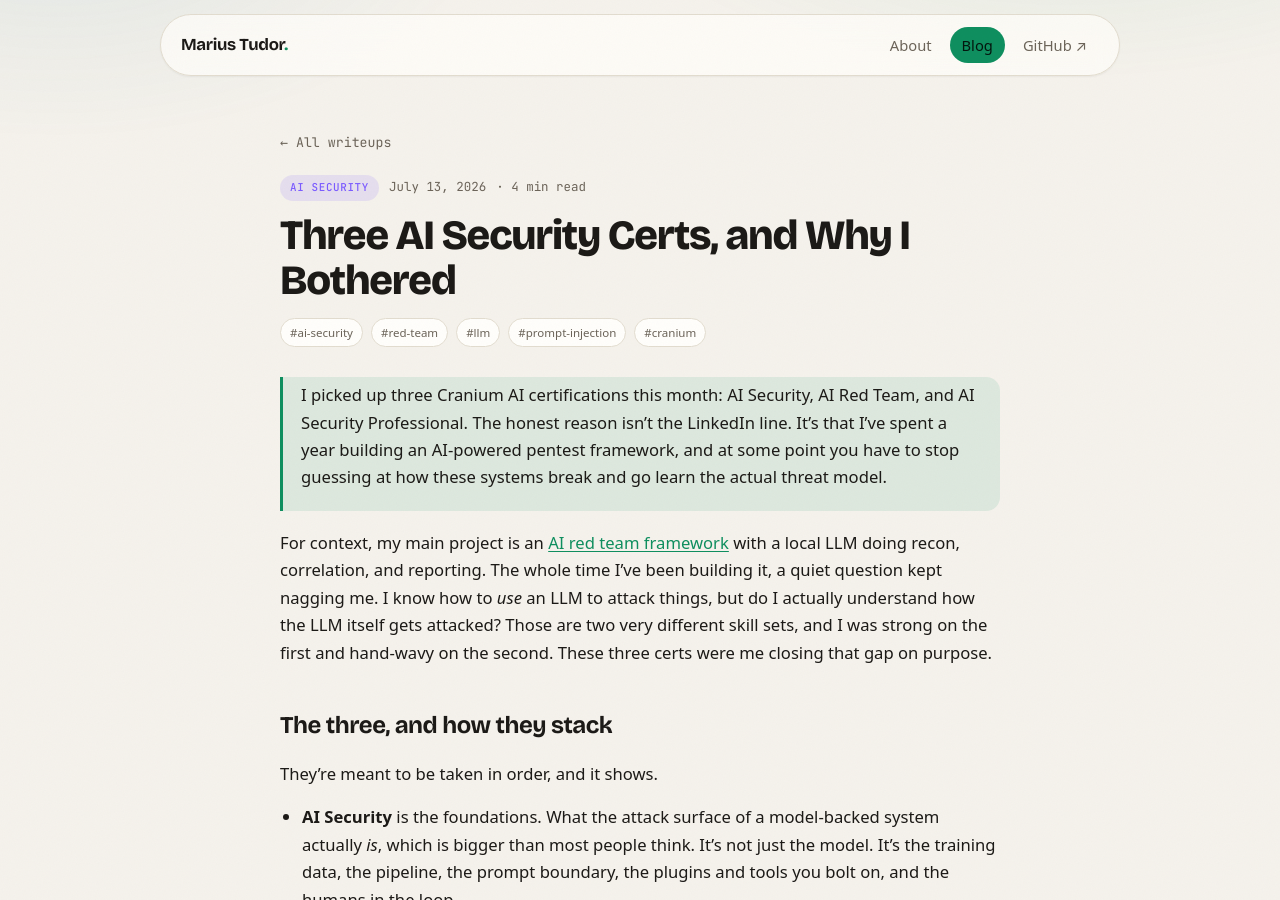
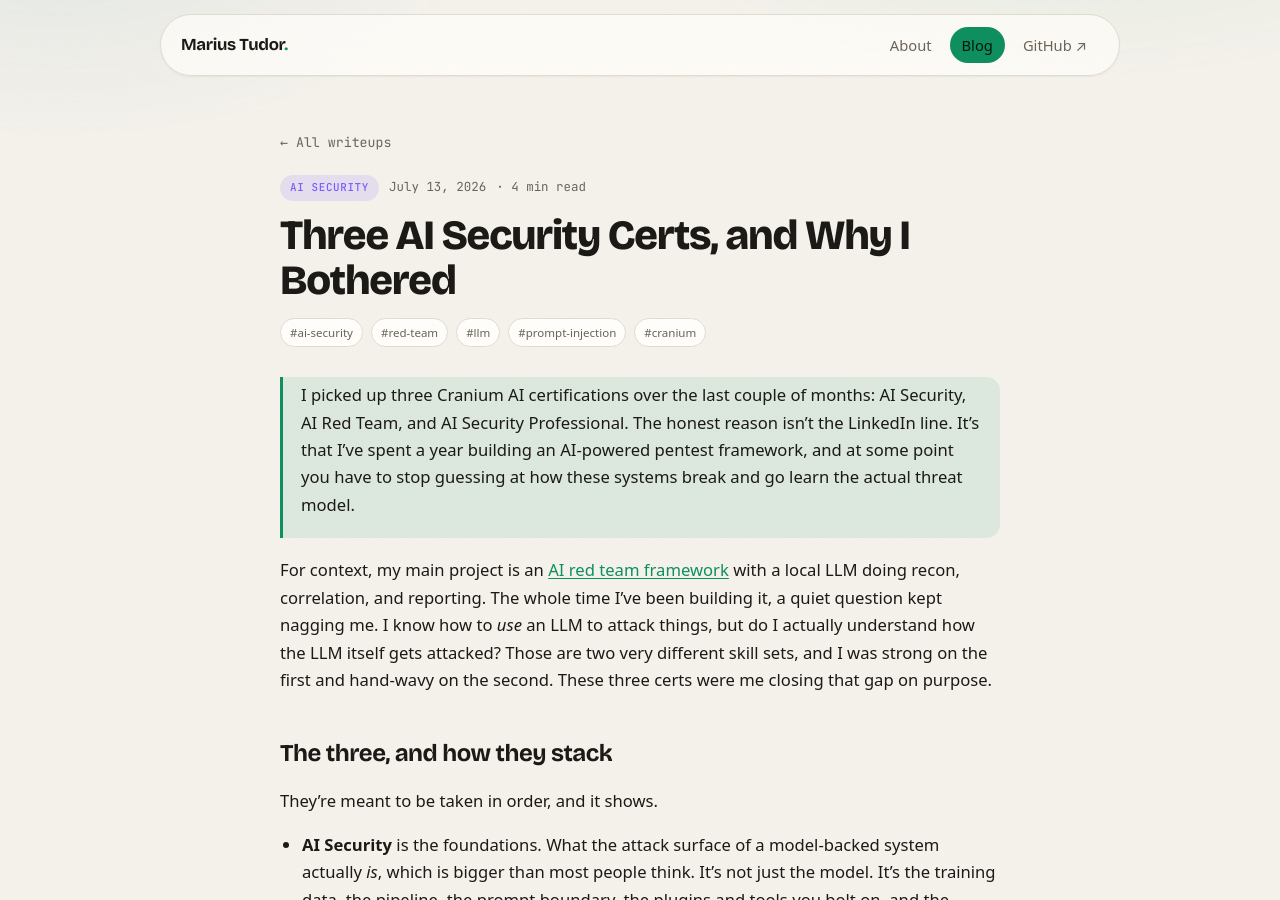
Before and after one commit to mariustudor07/mariustudor07.github.io, a Jekyll site: the page built from _posts/2026-07-13-cranium-ai-security-certifications.md, in a window 1280 px wide and 900 px high. Built offline with Jekyll 4.4.1, drawn with Linux system fonts in a browser that asks for light colours.

Commit message:
Soften cert timeframe to a couple of months

```diff
--- a/_posts/2026-07-13-cranium-ai-security-certifications.md
+++ b/_posts/2026-07-13-cranium-ai-security-certifications.md
@@ -7,7 +7,7 @@ tags: [ai-security, red-team, llm, prompt-injection, cranium]
 excerpt: "I sat the Cranium AI Security, AI Red Team, and AI Security Professional certs back to back. Not for the badges, but because I'm building a tool that attacks the exact thing they defend."
 ---
 
-> I picked up three Cranium AI certifications this month: AI Security, AI Red
+> I picked up three Cranium AI certifications over the last couple of months: AI Security, AI Red
 > Team, and AI Security Professional. The honest reason isn't the LinkedIn line.
 > It's that I've spent a year building an AI-powered pentest framework, and at
 > some point you have to stop guessing at how these systems break and go learn
```
